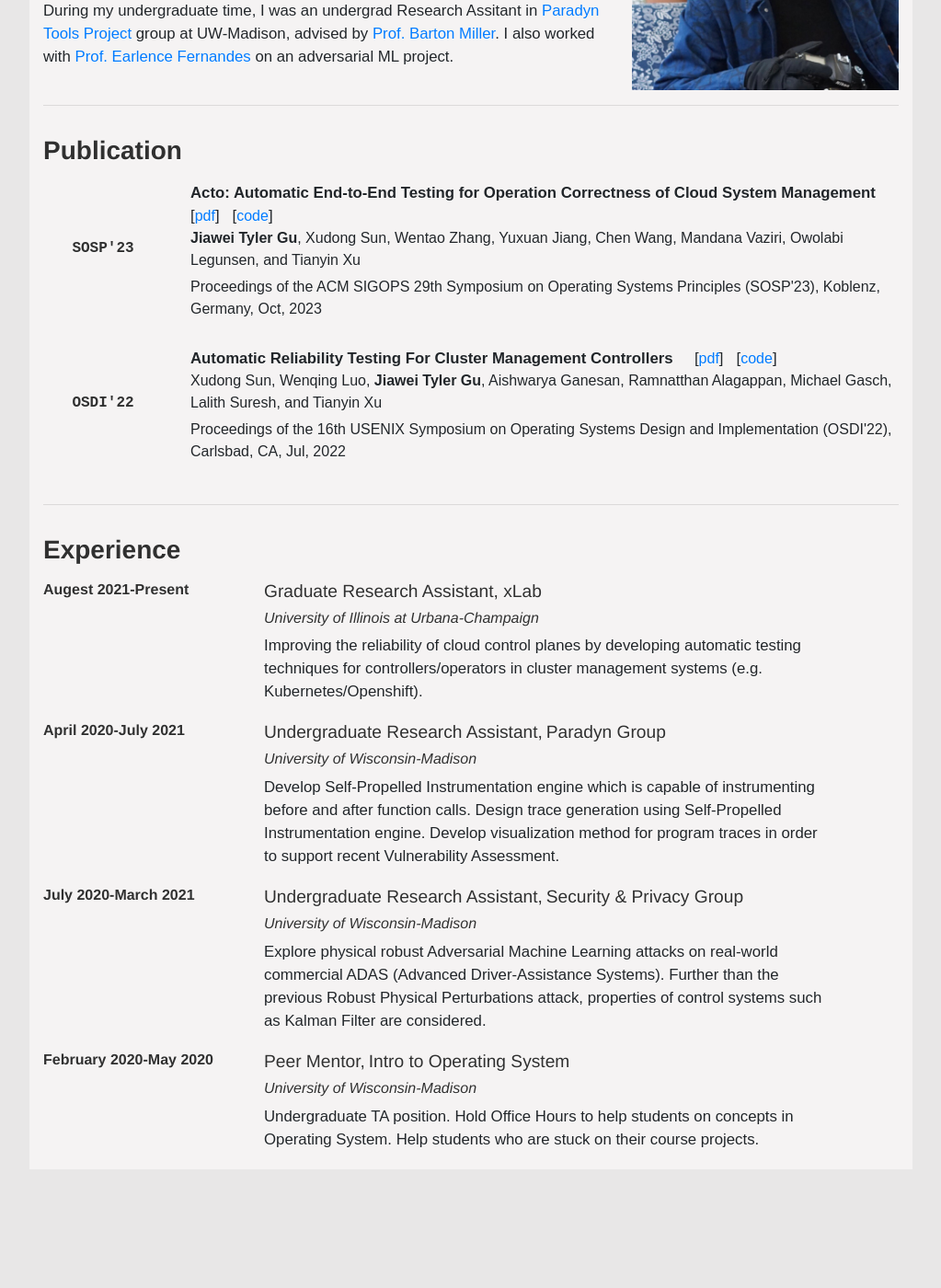
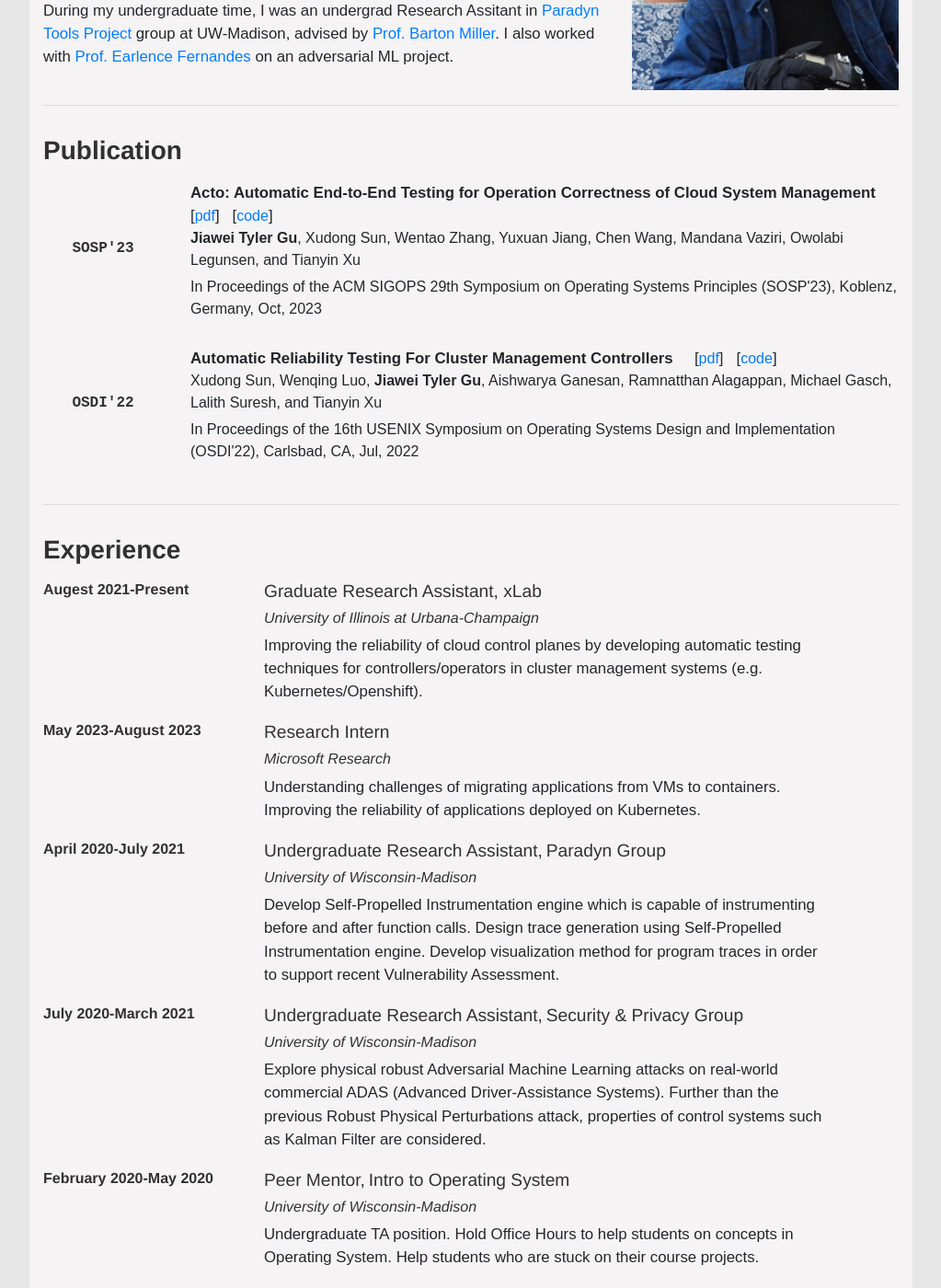
Before and after one commit to tylergu/tylergu.github.io, a Jekyll site: the page built from index.html, in a window 1280 px wide and 1400 px high, scrolled down 496 px. Shown: the whole window at 92% size, without its empty margins (128-1151 px from the left). Built offline with Jekyll 4.4.1, drawn with Linux system fonts in a browser that asks for light colours; before the commit the page ends 1767 px from its top, so only the background shows below that.

```diff
--- a/_includes/experience.html
+++ b/_includes/experience.html
@@ -14,6 +14,20 @@
         <p>
             Improving the reliability of cloud control planes by developing automatic testing techniques
             for controllers/operators in cluster management systems (e.g. Kubernetes/Openshift).
+        </p>
+    </div>
+</div>
+
+<div class="row">
+    <div class="col-3">
+        <h4>May 2023-August 2023</h4>
+    </div>
+    <div class="col-8">
+        <h5>Research Intern</h5>
+        <h6>Microsoft Research</h6>
+        <p>
+            Understanding challenges of migrating applications from VMs to containers.
+            Improving the reliability of applications deployed on Kubernetes.
         </p>
     </div>
 </div>
```
Also changed, not shown: _data/publications.yml (+4 -4 lines), 1 other file.
